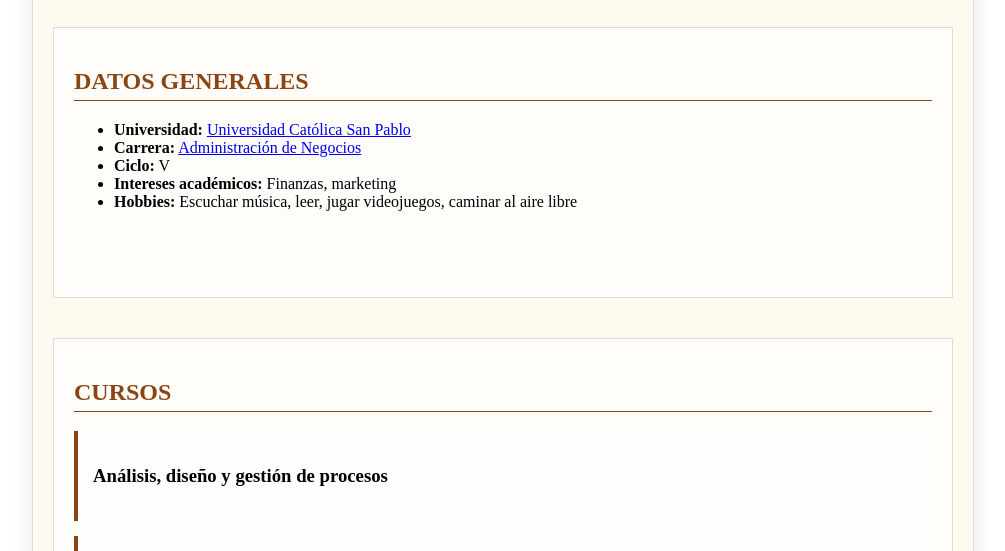
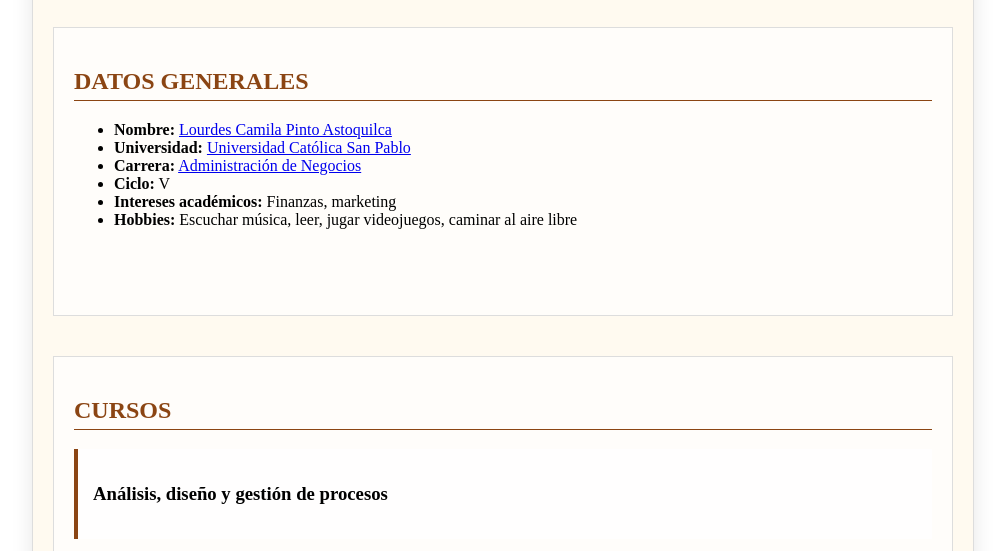
Before and after one commit to LourdesPinto/Lourdes-Camila-Pinto-Astoquilca, a plain HTML site: page index.html in a window 1280 px wide. Shown: the part 241-792 px from the top of the page, without its empty margins (137-1142 px from the left). Drawn offline with Linux system fonts and the light colour scheme.

Commit message:
Update index.html

```diff
--- a/index.html
+++ b/index.html
@@ -172,6 +172,7 @@
             <h2>DATOS GENERALES</h2>
             <div class="post">
                 <ul>
+                    <li><strong>Nombre:</strong> <a href="https://www.linkedin.com/in/lourdes-camila-pinto-astoquilca-a7b391366/" target="_blank">Lourdes Camila Pinto Astoquilca</a></li>
                     <li><strong>Universidad:</strong> <a href="https://ucsp.edu.pe/" target="_blank">Universidad Católica San Pablo</a></li>
                     <li><strong>Carrera:</strong> <a href="https://ucsp.edu.pe/carreras/administracion-negocios/" target="_blank">Administración de Negocios</a></li>
                     <li><strong>Ciclo:</strong> V</li>
```
